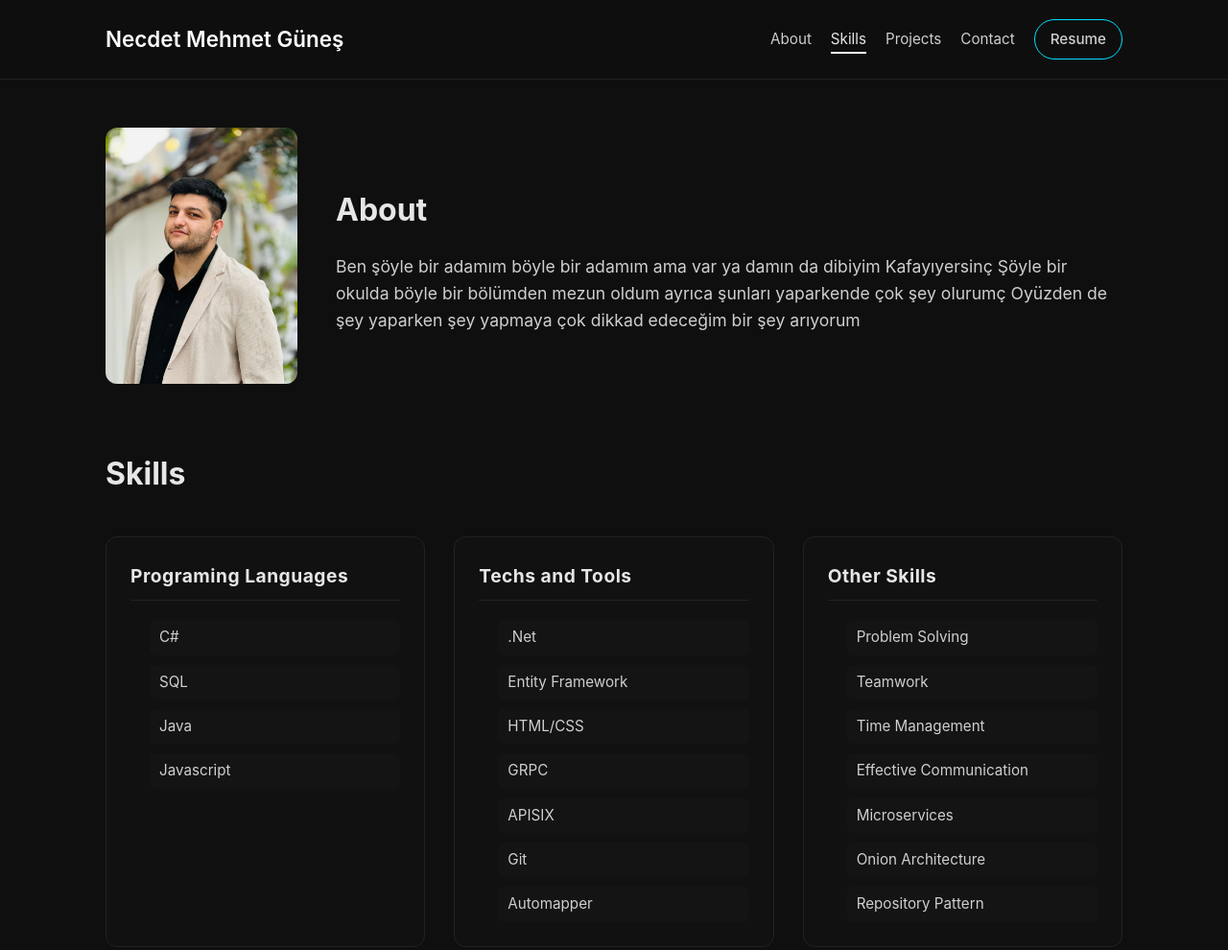
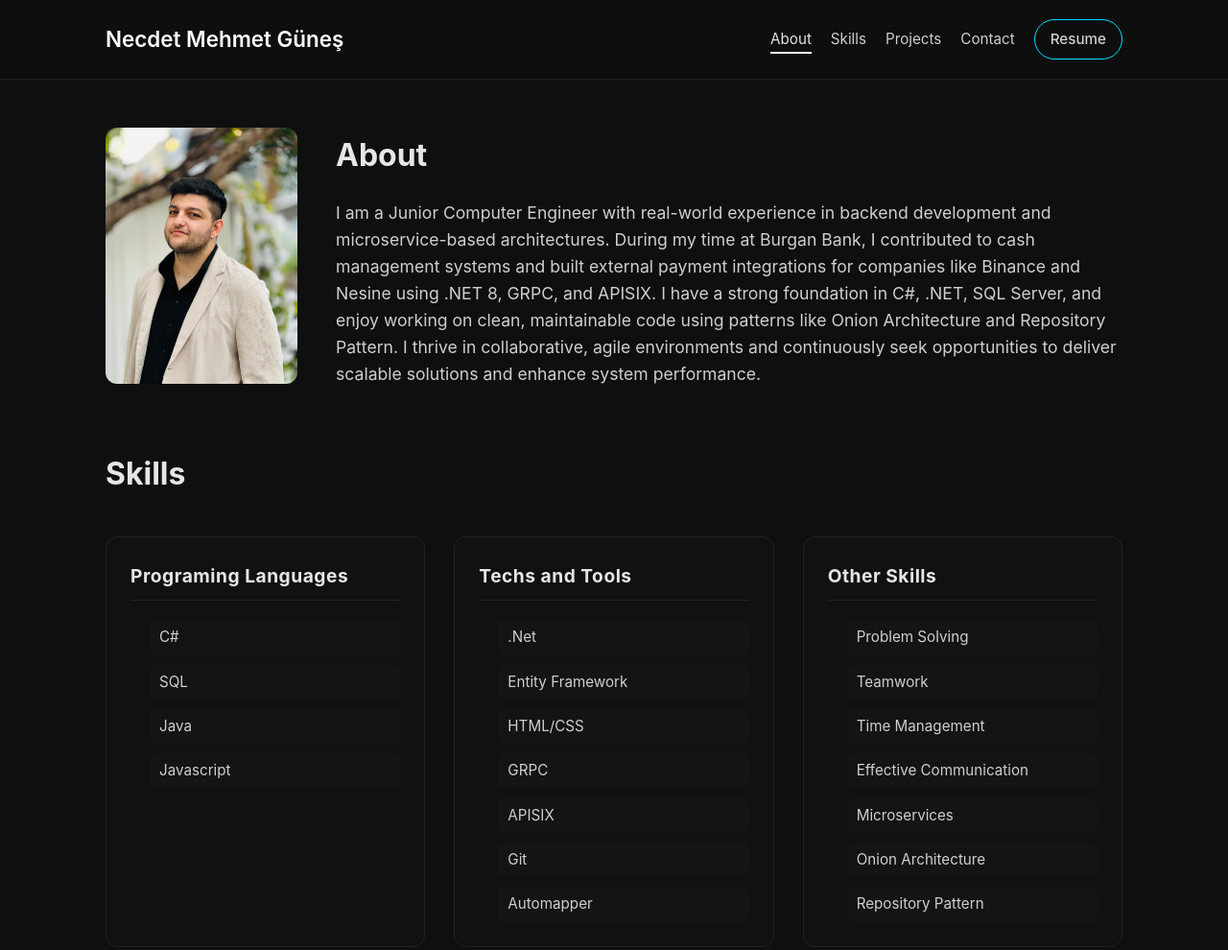
Before and after one commit to nmehmet/E-Portfolyo, a plain HTML site: page index.html in a window 1280 px wide. Shown: the top 990 px of the page at 96% size. Drawn offline with Linux system fonts and the light colour scheme.

Commit message:
js düzenlemesi

```diff
--- a/index.html
+++ b/index.html
@@ -1,20 +1,20 @@
 <!DOCTYPE html>
-<html lang="tr">
+<html lang="en">
 <head>
     <meta charset="UTF-8">
     <meta name="viewport" content="width=device-width, initial-scale=1.0">
-    <title>Necdet Mehmet Güneş</title>
-    <meta name="description" content="Necdet Mehmet Güneş'in portfolyo sayfası.">
-    <meta name="keywords" content="portfolyo, web tasarım, yazılım, projeler">
+    <title>Necdet Mehmet Güneş | Backend Developer</title>
+    <meta name="description" content="Necdet Mehmet Güneş's portfolio page.">
+    <meta name="keywords" content="portfolio, web design, software, projects, skills, contact">
     <meta name="author" content="Necdet Mehmet Güneş">
     <meta http-equiv="Content-Type" content="text/html; charset=utf-8">
     <meta name="format-detection" content="telephone=no">
 
     <script src="https://kit.fontawesome.com/97d854893a.js" crossorigin="anonymous"></script>
+    <script src="scripts/main.js" defer></script>
 
     <link rel="stylesheet" href="style.css">
 </head>
-<script src="scripts/main.js" defer></script>
 <body>
     <header>
         <div class="header-container">
@@ -35,14 +35,19 @@
         <section id="about">
             <div class="about-container">
                 <div class="about-image">
-                    <img src="images/Profile.jpg" alt="Necdet Mehmet Güneş'in Fotoğrafı">
+                    <img src="images/Profile.jpg" alt="Necdet Mehmet Güneş's Profile Picture">
                 </div>
                 <div class="about-text">
                     <h2>About</h2>
                     <p>
-                        Ben şöyle bir adamım böyle bir adamım ama var ya damın da dibiyim Kafayıyersinç Şöyle bir okulda böyle bir bölümden
-                        mezun oldum ayrıca şunları yaparkende çok şey olurumç Oyüzden de şey yaparken şey yapmaya çok dikkad edeceğim
-                        bir şey arıyorum
+                        I am a Junior Computer Engineer with real-world experience in backend development and
+                        microservice-based architectures. During my time at Burgan Bank, I contributed to cash
+                        management systems and built external payment integrations for companies like Binance
+                        and Nesine using .NET 8, GRPC, and APISIX. I have a strong foundation in C#, .NET, SQL Server,
+                        and enjoy working on clean, maintainable code using patterns like Onion Architecture and
+                        Repository Pattern. I thrive in collaborative, agile environments and continuously seek
+                        opportunities to deliver scalable solutions and enhance system performance.
+
                     </p>
                 </div>
             </div>
--- a/scripts/main.js
+++ b/scripts/main.js
@@ -1,20 +1,26 @@
+const navLinks = document.querySelectorAll('.nav-link');
+const sections = document.querySelectorAll('section');
 
-    const sections = document.querySelectorAll("section");
-    const navLinks = document.querySelectorAll("nav a");
-    window.addEventListener("scroll", () => {
-        let currentSection = "";
+const options = {
+    threshold: 0.4
+};
 
-        sections.forEach(sections => {
-                const sectionTop = sections.offsetTop - 500;
-                if (scrollY >= sectionTop) {
-                    currentSection = sections.getAttribute("id");
+const observer = new IntersectionObserver((entries) => {
+    entries.forEach((entry) => {
+        if (entry.isIntersecting) {
+            const id = entry.target.getAttribute('id');
+
+            navLinks.forEach((link) => {
+                link.classList.remove("active");
+                if(link.getAttribute("href") === `#${id}`) {
+                    console.log(link);
+                    link.classList.add("active");
                 }
-        });
+            });
+        }
+    });
+}, options);
 
-        navLinks.forEach(link => {
-            link.classList.remove("active");
-            if(link.getAttribute("href") === `#${currentSection}`) {
-                link.classList.add("active");
-            }
-        });
-    });
+sections.forEach((section) => {
+    observer.observe(section);
+});
--- a/style.css
+++ b/style.css
@@ -3,6 +3,10 @@
     margin: 0;
     padding: 0;
     box-sizing: border-box;
+}
+html
+{
+    scroll-behavior: smooth;
 }
 
 header
@@ -378,7 +382,13 @@ footer
     color: #888;
     border-top: 1px solid #1f1f1f;
 }
-
+@media (max-width: 992px)
+{
+    .skills-grid
+    {
+        grid-template-columns: repeat(2,1fr);
+    }
+}
 @media (max-width: 768px)
 {
     main
```
